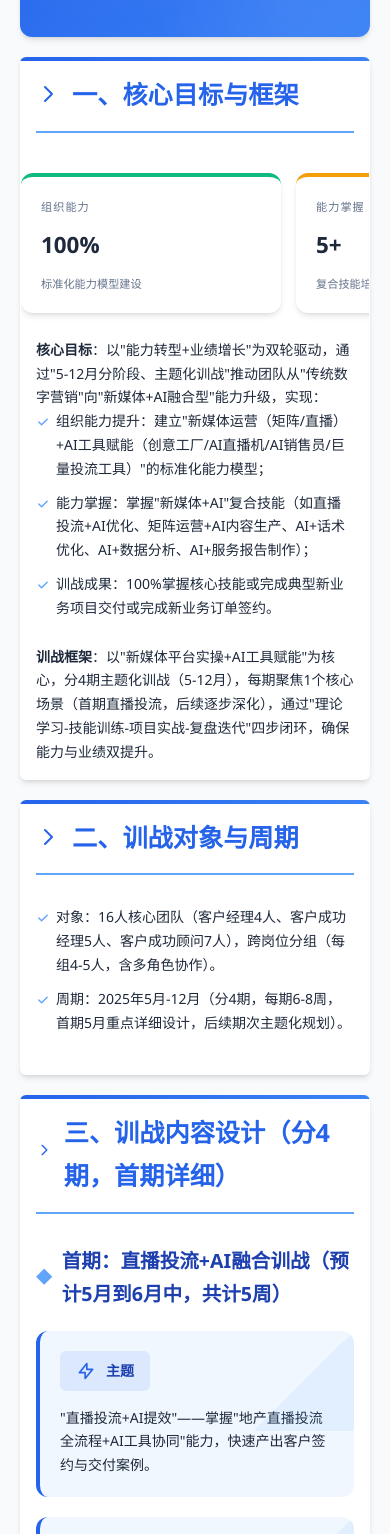
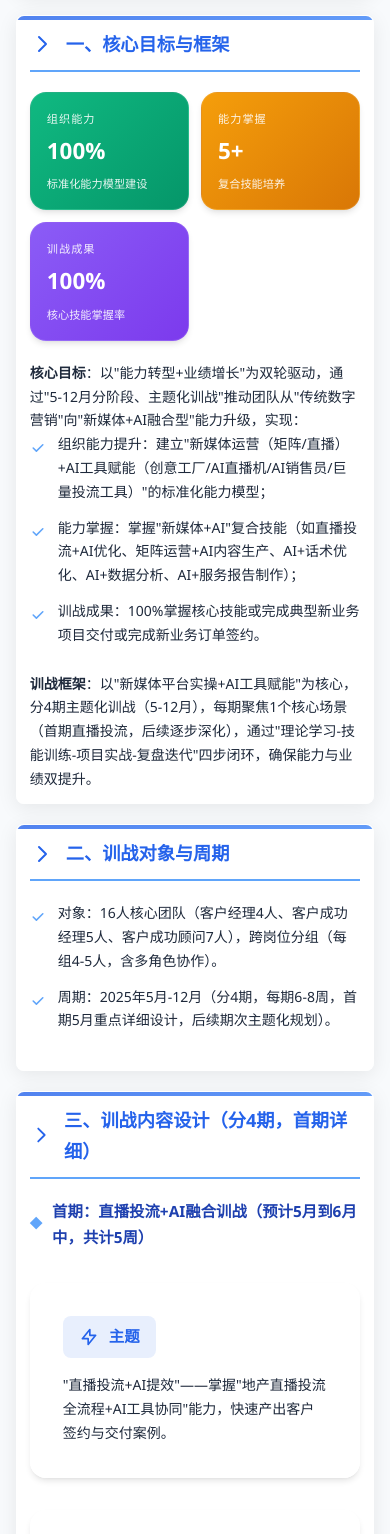
Before and after one commit to jerrychanf5/digital-marketing-plan-2025, a plain HTML site: page index.html in a window 390 px wide. Shown: the part 184-1718 px from the top of the page. Drawn offline with Linux system fonts and the light colour scheme.

Commit message:
优化移动端显示效果和整体视觉设计：1. 改进卡片布局和响应式设计 2. 添加现代化视觉效果 3. 优化字体大小和间距

```diff
--- a/index.html
+++ b/index.html
@@ -6,11 +6,13 @@
     <title>广州数字营销事业部2025年新媒体+AI能力训战方案</title>
     <style>
         :root {
+            /* 优化配色方案 */
             --primary-blue: #2563eb;
             --secondary-blue: #3b82f6;
             --light-blue: #f0f7ff;
             --dark-blue: #1e40af;
             --accent-blue: #60a5fa;
+            --gradient-blue: linear-gradient(135deg, #2563eb, #3b82f6);
             --background: #f8fafc;
             --text-dark: #1e293b;
             --text-light: #f8fafc;
@@ -18,31 +20,33 @@
             --success-green: #10b981;
             --warning-yellow: #f59e0b;
             --info-purple: #8b5cf6;
-            --section-shadow: 0 4px 6px -1px rgba(0, 0, 0, 0.1), 0 2px 4px -2px rgba(0, 0, 0, 0.1);
-            --border-radius: 12px;
-            --transition: all 0.3s ease;
+            --card-bg: rgba(255, 255, 255, 0.95);
+            --section-shadow: 0 4px 20px rgba(0, 0, 0, 0.08);
+            --card-shadow: 0 4px 6px -1px rgba(0, 0, 0, 0.1), 0 2px 4px -2px rgba(0, 0, 0, 0.06);
+            --border-radius: 16px;
+            --transition: all 0.3s cubic-bezier(0.4, 0, 0.2, 1);
 
-            /* 响应式字体大小 */
-            --h1-size-desktop: 2.5em;
-            --h1-size-tablet: 2.2em;
-            --h1-size-mobile: 1.8em;
+            /* 优化响应式字体大小 */
+            --h1-size-desktop: 2.2em;
+            --h1-size-tablet: 2em;
+            --h1-size-mobile: 1.6em;
 
-            --h2-size-desktop: 1.8em;
-            --h2-size-tablet: 1.6em;
-            --h2-size-mobile: 1.4em;
+            --h2-size-desktop: 1.6em;
+            --h2-size-tablet: 1.4em;
+            --h2-size-mobile: 1.3em;
 
-            --h3-size-desktop: 1.4em;
-            --h3-size-tablet: 1.3em;
-            --h3-size-mobile: 1.2em;
+            --h3-size-desktop: 1.3em;
+            --h3-size-tablet: 1.2em;
+            --h3-size-mobile: 1.1em;
 
             --text-size-desktop: 16px;
             --text-size-tablet: 15px;
             --text-size-mobile: 14px;
 
-            /* 响应式间距 */
-            --spacing-desktop: 40px;
-            --spacing-tablet: 30px;
-            --spacing-mobile: 20px;
+            /* 优化响应式间距 */
+            --spacing-desktop: 32px;
+            --spacing-tablet: 24px;
+            --spacing-mobile: 16px;
         }
 
         * {
@@ -119,7 +123,7 @@
         }
 
         .section {
-            background-color: white;
+            background-color: var(--card-bg);
             border-radius: var(--border-radius);
             padding: var(--spacing-desktop);
             margin-bottom: var(--spacing-desktop);
@@ -127,6 +131,9 @@
             transition: var(--transition);
             position: relative;
             overflow: hidden;
+            backdrop-filter: blur(10px);
+            border: 1px solid rgba(255, 255, 255, 0.1);
+            animation: fadeInUp 0.6s ease-out forwards;
         }
 
         .section::before {
@@ -136,7 +143,8 @@
             left: 0;
             width: 100%;
             height: 4px;
-            background: linear-gradient(90deg, var(--primary-blue), var(--secondary-blue));
+            background: var(--gradient-blue);
+            opacity: 0.8;
         }
 
         .section:hover {
@@ -220,42 +228,45 @@
         }
 
         .card {
-            background-color: var(--light-blue);
+            background: var(--card-bg);
             border-radius: var(--border-radius);
             padding: var(--spacing-desktop);
             margin: var(--spacing-desktop) 0;
-            border-left: 4px solid var(--primary-blue);
+            box-shadow: var(--card-shadow);
             transition: var(--transition);
             position: relative;
             overflow: hidden;
+            border: 1px solid rgba(255, 255, 255, 0.1);
+            backdrop-filter: blur(10px);
         }
 
         .card::before {
             content: '';
             position: absolute;
             top: 0;
-            right: 0;
-            width: 100px;
-            height: 100px;
-            background: linear-gradient(135deg, transparent 50%, rgba(96, 165, 250, 0.1) 50%);
+            left: 0;
+            width: 100%;
+            height: 100%;
+            background: linear-gradient(45deg, transparent, rgba(255, 255, 255, 0.1));
+            opacity: 0;
+            transition: var(--transition);
         }
 
-        .card:hover {
-            transform: translateX(5px);
-            box-shadow: 0 4px 12px rgba(0, 50, 120, 0.1);
+        .card:hover::before {
+            opacity: 1;
         }
 
         .card-title {
-            color: var(--dark-blue);
+            color: var(--primary-blue);
             font-weight: 600;
-            font-size: 1.2em;
+            font-size: 1.1em;
             margin-bottom: 15px;
-            display: flex;
+            display: inline-flex;
             align-items: center;
             padding: 8px 16px;
             background: rgba(37, 99, 235, 0.1);
-            border-radius: 6px;
-            width: fit-content;
+            border-radius: 8px;
+            backdrop-filter: blur(4px);
         }
 
         .card-title::before {
@@ -347,54 +358,72 @@
 
         .stats-grid {
             display: grid;
-            grid-template-columns: repeat(auto-fit, minmax(280px, 1fr));
+            grid-template-columns: repeat(auto-fit, minmax(250px, 1fr));
             gap: var(--spacing-desktop);
             margin: var(--spacing-desktop) 0;
         }
 
         .stat-card {
-            background: white;
+            background: var(--card-bg);
             padding: var(--spacing-desktop);
             border-radius: var(--border-radius);
-            box-shadow: var(--section-shadow);
+            box-shadow: var(--card-shadow);
             display: flex;
             flex-direction: column;
-            gap: 10px;
+            gap: 12px;
+            transition: var(--transition);
+            position: relative;
+            overflow: hidden;
+            border: 1px solid rgba(255, 255, 255, 0.1);
+        }
+
+        .stat-card::before {
+            content: '';
+            position: absolute;
+            top: 0;
+            left: 0;
+            width: 100%;
+            height: 100%;
+            background: linear-gradient(45deg, transparent, rgba(255, 255, 255, 0.1));
+            opacity: 0;
             transition: var(--transition);
         }
 
-        .stat-card:hover {
-            transform: translateY(-5px);
+        .stat-card:hover::before {
+            opacity: 1;
         }
 
         .stat-card.success {
-            border-top: 4px solid var(--success-green);
+            background: linear-gradient(135deg, var(--success-green), #059669);
+            color: white;
         }
 
         .stat-card.warning {
-            border-top: 4px solid var(--warning-yellow);
+            background: linear-gradient(135deg, var(--warning-yellow), #d97706);
+            color: white;
         }
 
         .stat-card.info {
-            border-top: 4px solid var(--info-purple);
+            background: linear-gradient(135deg, var(--info-purple), #7c3aed);
+            color: white;
         }
 
         .stat-title {
             font-size: 0.9em;
-            color: var(--text-gray);
             text-transform: uppercase;
             letter-spacing: 1px;
+            opacity: 0.9;
         }
 
         .stat-value {
-            font-size: 1.8em;
-            font-weight: 600;
-            color: var(--text-dark);
+            font-size: 2em;
+            font-weight: 700;
+            line-height: 1;
         }
 
         .stat-desc {
             font-size: 0.9em;
-            color: var(--text-gray);
+            opacity: 0.9;
         }
 
         .timeline {
@@ -506,132 +535,17 @@
             }
 
             .stats-grid {
-                display: flex;
-                overflow-x: auto;
-                gap: 15px;
-                padding: 10px 0;
-                margin: 15px -15px;
-                scroll-snap-type: x mandatory;
-                -webkit-overflow-scrolling: touch;
-                scrollbar-width: none; /* Firefox */
-                -ms-overflow-style: none; /* IE and Edge */
-            }
-
-            .stats-grid::-webkit-scrollbar {
-                display: none; /* Chrome, Safari and Opera */
+                display: grid;
+                grid-template-columns: repeat(auto-fill, minmax(140px, 1fr));
+                gap: 12px;
+                margin: 20px 0;
+                padding: 0;
             }
 
             .stat-card {
-                flex: 0 0 260px; /* 固定宽度，防止挤压 */
-                scroll-snap-align: start;
-                padding: 20px;
-                margin: 0;
-            }
-
-            /* 优化表格列宽 */
-            table {
-                border-collapse: collapse;
+                padding: 16px;
+                min-width: 0;
                 width: 100%;
-            }
-
-            th, td {
-                padding: 10px;
-                font-size: 0.9em;
-                line-height: 1.4;
-            }
-
-            /* 调整特定列的宽度 */
-            th:nth-child(1), td:nth-child(1) {
-                width: 80px; /* 阶段列 */
-                min-width: 80px;
-            }
-
-            th:nth-child(2), td:nth-child(2) {
-                width: 90px; /* 时间列 */
-                min-width: 90px;
-            }
-
-            th:nth-child(3), td:nth-child(3) {
-                min-width: 200px; /* 核心动作列 */
-            }
-
-            th:nth-child(4), td:nth-child(4) {
-                min-width: 150px; /* 岗位分工与产出列 */
-            }
-
-            /* 添加表格横向滚动指示器 */
-            .table-container {
-                position: relative;
-                overflow: hidden;
-                margin: 20px 0;
-            }
-
-            .table-container::after {
-                content: '';
-                position: absolute;
-                top: 0;
-                right: 0;
-                bottom: 0;
-                width: 30px;
-                background: linear-gradient(to right, transparent, rgba(255,255,255,0.9));
-                pointer-events: none;
-                opacity: 0;
-                transition: opacity 0.3s;
-            }
-
-            .table-container.has-scroll::after {
-                opacity: 1;
-            }
-
-            /* 优化表格内容换行 */
-            td {
-                white-space: normal;
-                vertical-align: top;
-            }
-
-            /* 添加滑动指示器 */
-            .scroll-indicator {
-                display: none;
-            }
-
-            @media (max-width: 768px) {
-                .scroll-indicator {
-                    display: block;
-                    text-align: center;
-                    color: var(--text-gray);
-                    font-size: 0.8em;
-                    padding: 5px 0;
-                    margin-top: -5px;
-                    opacity: 0.7;
-                }
-            }
-
-            .card {
-                padding: var(--spacing-mobile);
-                margin: var(--spacing-mobile) 0;
-            }
-
-            /* 移动端表格优化 */
-            table {
-                display: block;
-                overflow-x: auto;
-                -webkit-overflow-scrolling: touch;
-            }
-
-            table thead {
-                position: sticky;
-                top: 0;
-                z-index: 1;
-            }
-
-            th, td {
-                padding: calc(var(--spacing-mobile) / 2);
-                font-size: 0.9em;
-            }
-
-            /* 移动端卡片布局优化 */
-            .stat-card {
-                padding: var(--spacing-mobile);
             }
 
             .stat-title {
@@ -646,29 +560,40 @@
                 font-size: 0.8em;
             }
 
-            /* 移动端时间线优化 */
-            .timeline {
-                padding-left: 20px;
+            .card {
+                padding: 16px;
+                margin: 16px 0;
             }
 
-            .timeline-item {
-                padding: 15px;
+            .card-title {
+                font-size: 1em;
+                padding: 6px 12px;
             }
 
-            .timeline-item::before {
-                left: -24px;
+            h2 {
+                font-size: var(--h2-size-mobile);
+                margin-bottom: 20px;
+                padding-bottom: 10px;
             }
 
-            /* 移动端列表项优化 */
-            li {
-                padding-left: 20px;
-                margin-bottom: 10px;
+            h3 {
+                font-size: var(--h3-size-mobile);
+                margin: 20px 0 15px;
             }
 
-            li::before {
-                width: 14px;
-                height: 14px;
-                top: 6px;
+            .section {
+                padding: 20px;
+                margin-bottom: 20px;
+            }
+
+            header {
+                padding: 30px 20px;
+                margin-bottom: 20px;
+            }
+
+            header p {
+                font-size: 1em;
+                padding: 6px 15px;
             }
         }
 
@@ -743,6 +668,140 @@
                 color: black;
                 padding: 20px 0;
             }
+        }
+
+        /* 添加更多现代化设计元素 */
+        .card {
+            background: var(--card-bg);
+            border-radius: var(--border-radius);
+            padding: var(--spacing-desktop);
+            margin: var(--spacing-desktop) 0;
+            box-shadow: var(--card-shadow);
+            transition: var(--transition);
+            position: relative;
+            overflow: hidden;
+            border: 1px solid rgba(255, 255, 255, 0.1);
+            backdrop-filter: blur(10px);
+        }
+
+        .card::before {
+            content: '';
+            position: absolute;
+            top: 0;
+            left: 0;
+            width: 100%;
+            height: 100%;
+            background: linear-gradient(45deg, transparent, rgba(255, 255, 255, 0.1));
+            opacity: 0;
+            transition: var(--transition);
+        }
+
+        .card:hover::before {
+            opacity: 1;
+        }
+
+        .card-title {
+            color: var(--primary-blue);
+            font-weight: 600;
+            font-size: 1.1em;
+            margin-bottom: 15px;
+            display: inline-flex;
+            align-items: center;
+            padding: 8px 16px;
+            background: rgba(37, 99, 235, 0.1);
+            border-radius: 8px;
+            backdrop-filter: blur(4px);
+        }
+
+        /* 添加动效 */
+        @keyframes fadeInUp {
+            from {
+                opacity: 0;
+                transform: translateY(20px);
+            }
+            to {
+                opacity: 1;
+                transform: translateY(0);
+            }
+        }
+
+        .section:nth-child(2) {
+            animation-delay: 0.2s;
+        }
+
+        .section:nth-child(3) {
+            animation-delay: 0.4s;
+        }
+
+        /* 优化表格样式 */
+        .table-container {
+            background: var(--card-bg);
+            border-radius: var(--border-radius);
+            overflow: hidden;
+            box-shadow: var(--card-shadow);
+            margin: var(--spacing-desktop) 0;
+        }
+
+        table {
+            width: 100%;
+            border-collapse: separate;
+            border-spacing: 0;
+            margin: 0;
+        }
+
+        th {
+            background: var(--gradient-blue);
+            color: white;
+            font-weight: 500;
+            padding: 15px;
+            text-align: left;
+            font-size: 0.9em;
+            letter-spacing: 0.5px;
+        }
+
+        td {
+            padding: 15px;
+            border-bottom: 1px solid rgba(0, 0, 0, 0.05);
+            font-size: 0.95em;
+            line-height: 1.6;
+        }
+
+        tbody tr:hover {
+            background: rgba(37, 99, 235, 0.05);
+        }
+
+        /* 优化时间线样式 */
+        .timeline-item {
+            background: var(--card-bg);
+            border-radius: var(--border-radius);
+            padding: 20px;
+            margin-bottom: 25px;
+            box-shadow: var(--card-shadow);
+            position: relative;
+            transition: var(--transition);
+        }
+
+        .timeline-item:hover {
+            transform: translateX(8px);
+        }
+
+        /* 添加背景纹理 */
+        body::before {
+            content: '';
+            position: fixed;
+            top: 0;
+            left: 0;
+            width: 100%;
+            height: 100%;
+            background:
+                linear-gradient(45deg, var(--background) 25%, transparent 25%) -50px 0,
+                linear-gradient(-45deg, var(--background) 25%, transparent 25%) -50px 0,
+                linear-gradient(45deg, transparent 75%, var(--background) 75%),
+                linear-gradient(-45deg, transparent 75%, var(--background) 75%);
+            background-size: 100px 100px;
+            opacity: 0.3;
+            z-index: -1;
+            pointer-events: none;
         }
     </style>
 </head>
```
